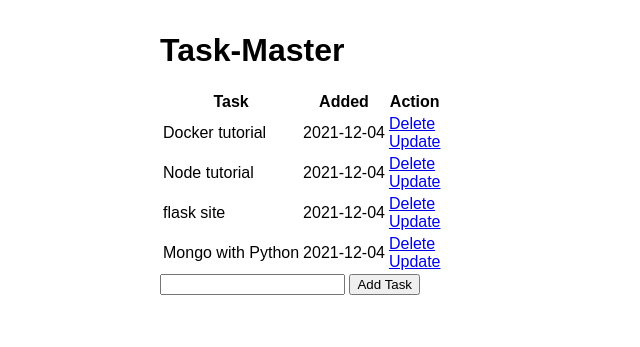
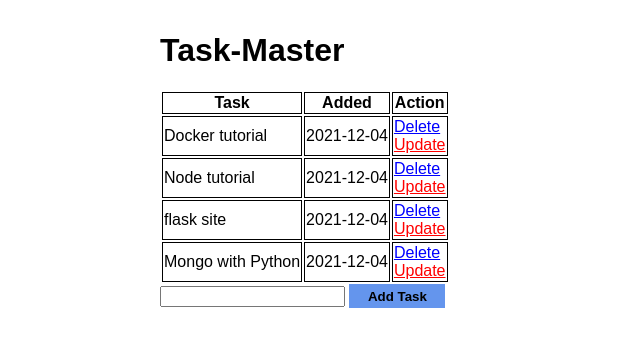
Before and after one commit to R0N1n-dev/flasktut, a Flask app: page / in a window 1280 px wide. Shown: the top 347 px of the page, without its empty margins (0-640 px from the left). Run offline with Flask 2, Linux system fonts and the light colour scheme; data comes from the database, SQL or seed files in the repository; both versions use the stored data as it was after the commit.

Commit message:
Table css

```diff
--- a/static/css/main.css
+++ b/static/css/main.css
@@ -1,8 +1,26 @@
-body{
+body {
     margin: 0;
     font-family: 'Hack', sans-serif
 }
 
-.content{
+.content {
     margin: 2rem 10rem;
 }
+
+ th, td {
+     border: 1px solid;
+ }
+
+ .button{
+     border: none;
+     outline: none;
+     width: 6rem;
+     height: 1.5rem;
+     font-weight: bold;
+     /*box-shadow: 5px 6px 5px;*/
+     background-color: cornflowerblue;
+ }
+
+ .button:hover {
+     box-shadow: 5px 6px 5px;
+ }
--- a/templates/index.html
+++ b/templates/index.html
@@ -21,9 +21,9 @@
             <td>{{ task.content }}</td>
             <td>{{ task.date_created.date() }}</td>
             <td>
-                <a href="/delete/{{task.id}}">Delete</a>
+                <a href="/delete/{{task.id}}" style="color: blue;">Delete</a>
                 <br>
-                <a href="/update/{{task.id}}">Update</a>
+                <a href="/update/{{task.id}}" style="color: red; margin-top: 5px;">Update</a>
             </td>
         </tr>
         {% endfor %}
@@ -31,7 +31,7 @@
     {% endif %}
     <form action="/" method="POST">
     <input type="text" name="content" id="content"/>
-    <input type="submit" value="Add Task"/>
+    <input type="submit" value="Add Task" class="button"/>
 </form>
 </div>
 {% endblock %}
```
Also changed, not shown: test.db.
